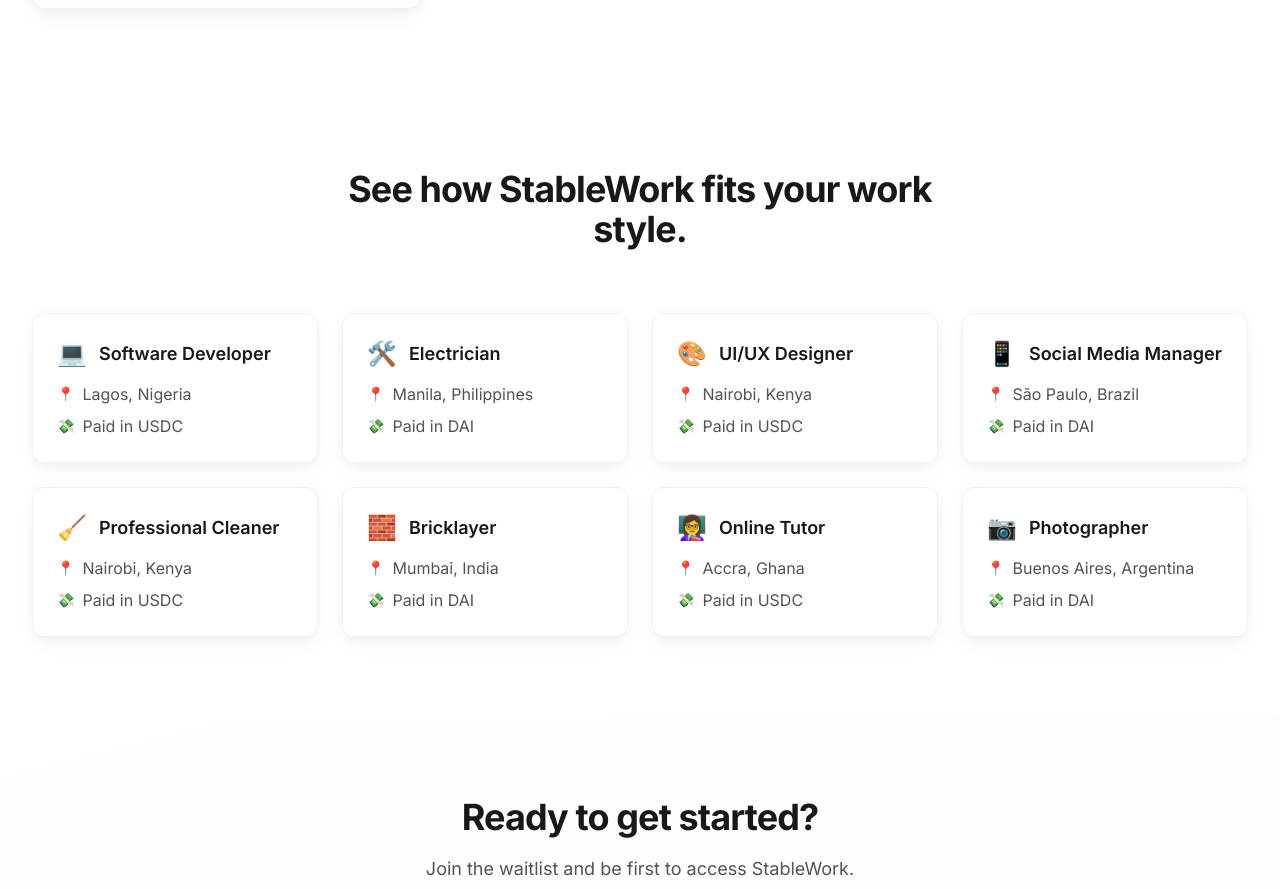
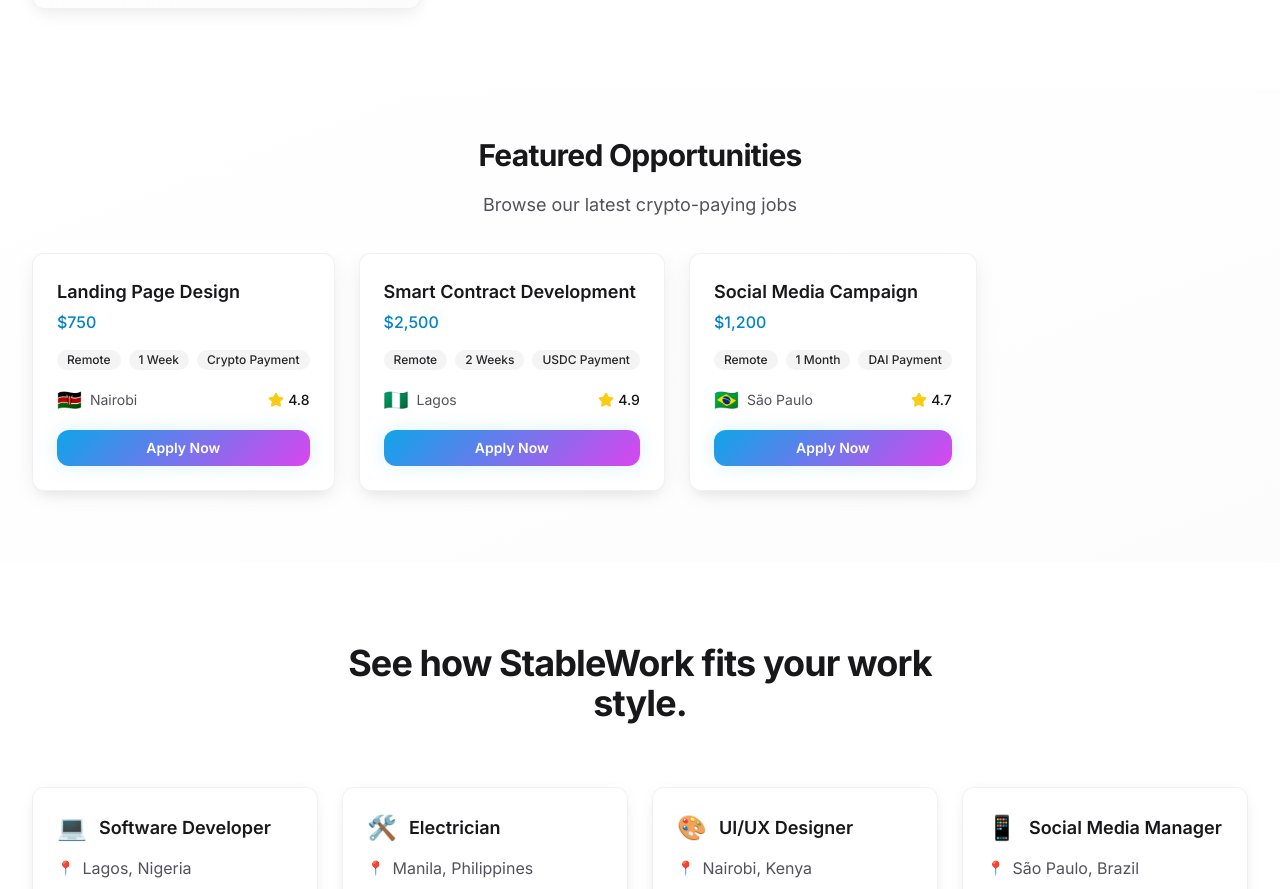
Before and after one commit to LucidaBTC/Repository-name-StableWork-Landing, a Next.js app: page / in a window 1280 px wide. Shown: the part 3132-4021 px from the top of the page. Built offline with nearby package versions, Linux system fonts and the light colour scheme.

Commit message:
feat: add scrollable job card row with animated entry

```diff
--- a/app/page.tsx
+++ b/app/page.tsx
@@ -23,6 +23,7 @@
 import { TrustSection } from "@/components/common/TrustSection";
 import { FreelancerUseCases } from "@/components/common/FreelancerUseCases";
 import { FreelancerPersonaGrid } from "@/components/common/FreelancerPersonaGrid";
+import { JobCardRow } from "@/components/common/JobCardRow";
 
 const features = [
   {
@@ -210,6 +211,9 @@
           {/* Freelancer Persona Grid */}
           <FreelancerPersonaGrid />
 
+          {/* Featured Jobs */}
+          <JobCardRow />
+
           {/* Freelancer Use Cases */}
           <FreelancerUseCases />
 
--- /dev/null
+++ b/components/common/JobCard.tsx
@@ -0,0 +1,69 @@
+"use client";
+
+import { Button } from "./Button";
+import { Star } from "lucide-react";
+
+interface JobCardProps {
+  title: string;
+  budget: string;
+  tags: string[];
+  location: {
+    country: string;
+    city: string;
+    flag: string;
+  };
+  rating: number;
+}
+
+export function JobCard({ title, budget, tags, location, rating }: JobCardProps) {
+  return (
+    <div className="min-w-[280px] bg-white rounded-xl shadow-medium p-6 border border-secondary-200/50 hover:border-primary-200 transition-all duration-300 snap-center">
+      <div className="flex items-start justify-between mb-4">
+        <div>
+          <h3 className="text-lg font-semibold text-secondary-900 mb-1">
+            {title}
+          </h3>
+          <p className="text-primary-600 font-medium">
+            {budget}
+          </p>
+        </div>
+      </div>
+
+      <div className="flex flex-wrap gap-2 mb-4">
+        {tags.map((tag) => (
+          <span
+            key={tag}
+            className="inline-flex items-center px-2.5 py-0.5 rounded-full text-xs font-medium bg-secondary-100 text-secondary-800"
+          >
+            {tag}
+          </span>
+        ))}
+      </div>
+
+      <div className="flex items-center justify-between mb-4">
+        <div className="flex items-center space-x-2">
+          <span className="text-xl" role="img" aria-label={`${location.country} flag`}>
+            {location.flag}
+          </span>
+          <span className="text-sm text-secondary-600">
+            {location.city}
+          </span>
+        </div>
+        <div className="flex items-center">
+          <Star className="w-4 h-4 text-yellow-400 fill-current" />
+          <span className="ml-1 text-sm font-medium text-secondary-900">
+            {rating.toFixed(1)}
+          </span>
+        </div>
+      </div>
+
+      <Button
+        variant="gradient"
+        size="sm"
+        className="w-full"
+      >
+        Apply Now
+      </Button>
+    </div>
+  );
+}
--- /dev/null
+++ b/components/common/JobCardRow.tsx
@@ -0,0 +1,71 @@
+"use client";
+
+import { Container } from "./Container";
+import { JobCard } from "./JobCard";
+
+const featuredJobs = [
+  {
+    title: "Landing Page Design",
+    budget: "$750",
+    tags: ["Remote", "1 Week", "Crypto Payment"],
+    location: {
+      country: "Kenya",
+      city: "Nairobi",
+      flag: "🇰🇪",
+    },
+    rating: 4.8,
+  },
+  {
+    title: "Smart Contract Development",
+    budget: "$2,500",
+    tags: ["Remote", "2 Weeks", "USDC Payment"],
+    location: {
+      country: "Nigeria",
+      city: "Lagos",
+      flag: "🇳🇬",
+    },
+    rating: 4.9,
+  },
+  {
+    title: "Social Media Campaign",
+    budget: "$1,200",
+    tags: ["Remote", "1 Month", "DAI Payment"],
+    location: {
+      country: "Brazil",
+      city: "São Paulo",
+      flag: "🇧🇷",
+    },
+    rating: 4.7,
+  },
+];
+
+export function JobCardRow() {
+  return (
+    <section className="py-12 bg-gradient-to-br from-white to-secondary-50/50" aria-labelledby="featured-jobs-heading">
+      <Container>
+        <div className="mx-auto max-w-2xl text-center mb-8 animate-fade-in-up">
+          <h2 id="featured-jobs-heading" className="text-2xl font-bold tracking-tight text-secondary-900 sm:text-3xl">
+            Featured Opportunities
+          </h2>
+          <p className="mt-4 text-lg leading-8 text-secondary-600">
+            Browse our latest crypto-paying jobs
+          </p>
+        </div>
+
+        <div className="relative">
+          <div className="overflow-x-auto flex gap-6 snap-x px-4 pb-6 -mx-4">
+            {featuredJobs.map((job, index) => (
+              <div
+                key={job.title}
+                className="animate-slide-in-right"
+                style={{ animationDelay: `${index * 100}ms` }}
+              >
+                <JobCard {...job} />
+              </div>
+            ))}
+          </div>
+        </div>
+      </Container>
+    </section>
+  );
+}
```
